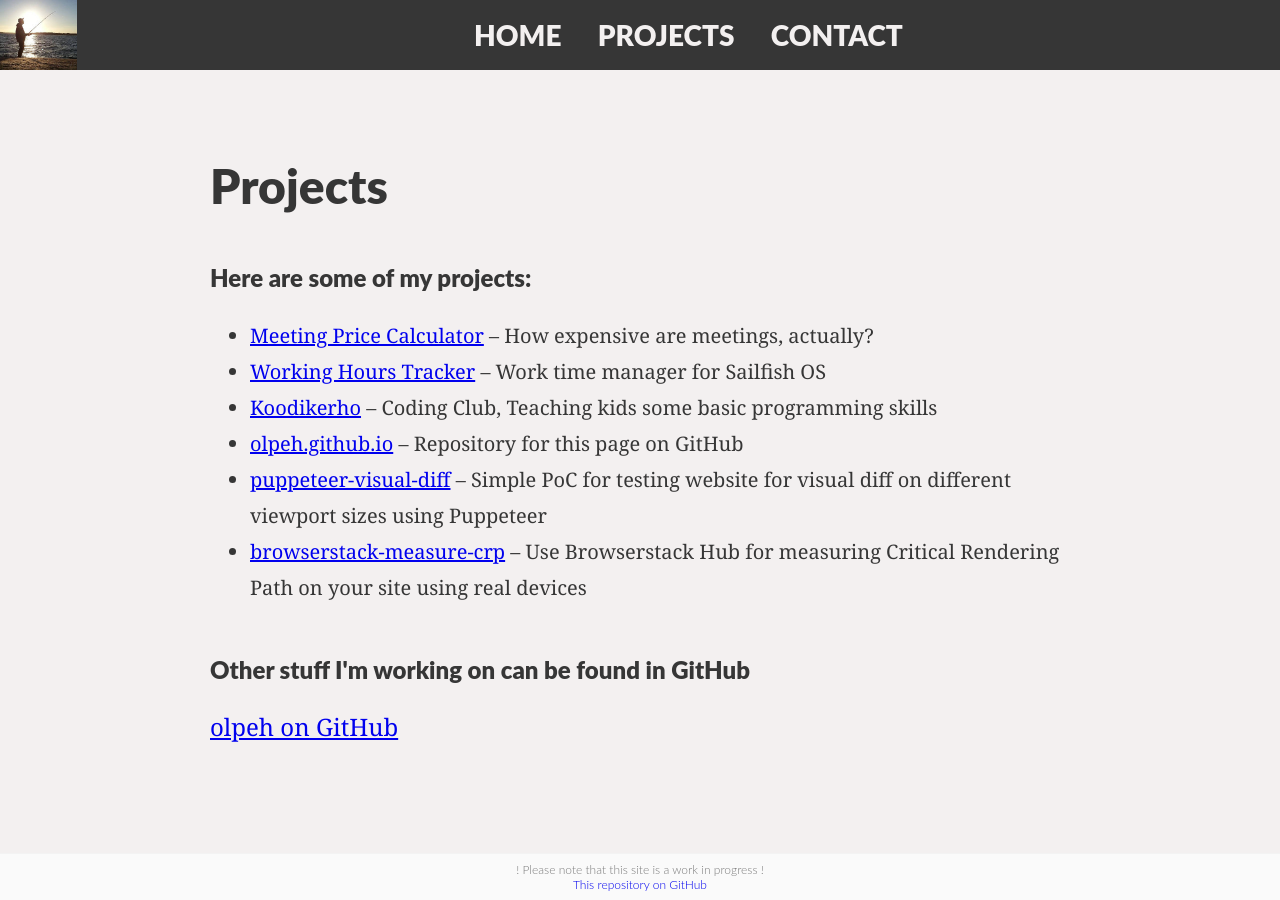
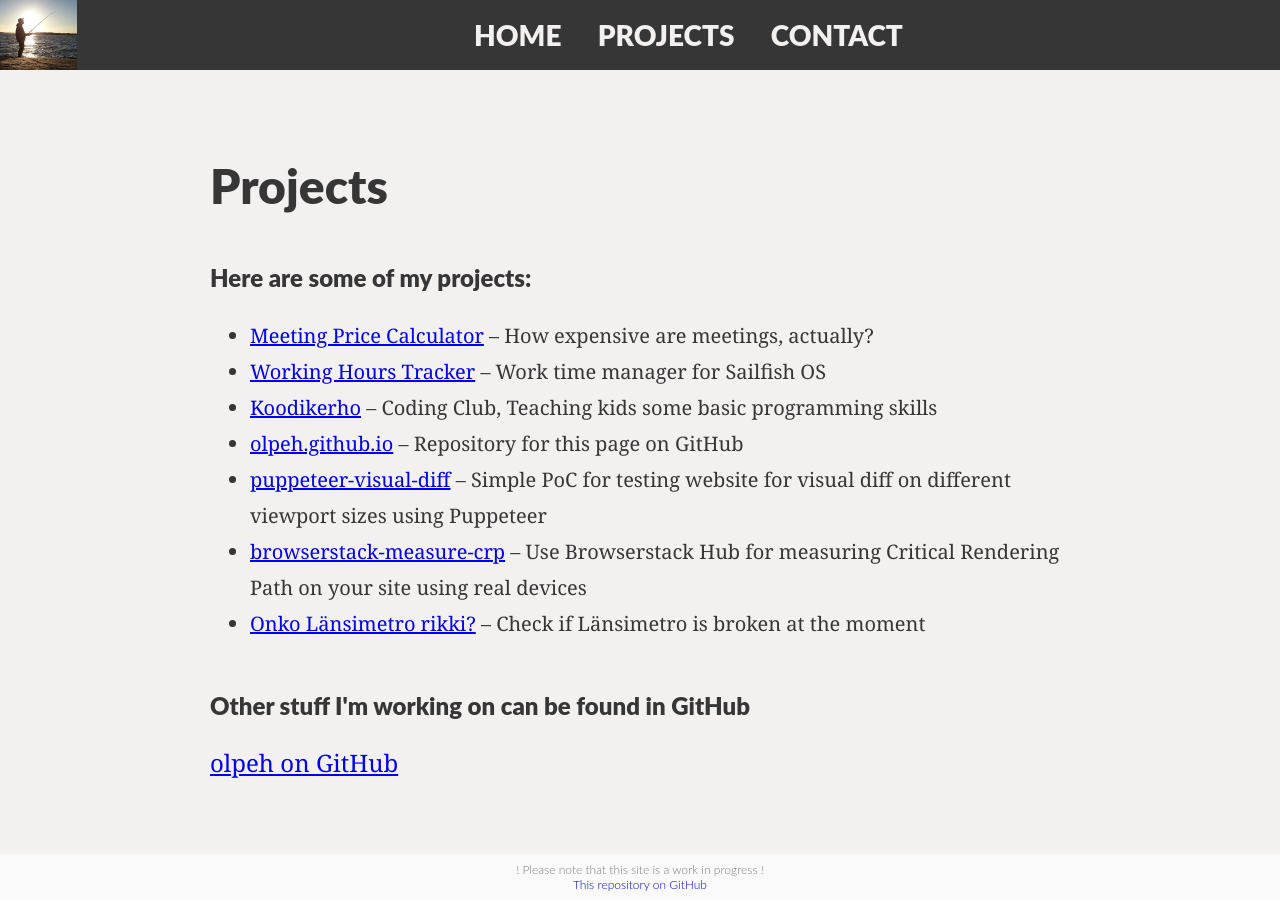
Before and after one commit to olpeh/olpeh.github.io, a Jekyll site: the page built from projects.html, in a window 1280 px wide. Built offline with Jekyll 4.4.1, drawn with Linux system fonts in a browser that asks for light colours.

Commit message:
Add onkolansimetrorikki

```diff
--- a/_includes/projects.html
+++ b/_includes/projects.html
@@ -37,6 +37,12 @@
         – Use Browserstack Hub for measuring Critical Rendering Path on your site using real devices
       </span>
     </li>
+    <li>
+      <a href="https://onkolansimetrorikki.now.sh/" target="_blank">Onko Länsimetro rikki?</a>
+      <span>
+        – Check if Länsimetro is broken at the moment
+      </span>
+    </li>
   </ul>
   <h3>Other stuff I'm working on can be found in GitHub</h3>
   <a href="https://github.com/olpeh" target="_blank">olpeh on GitHub</a>
```
